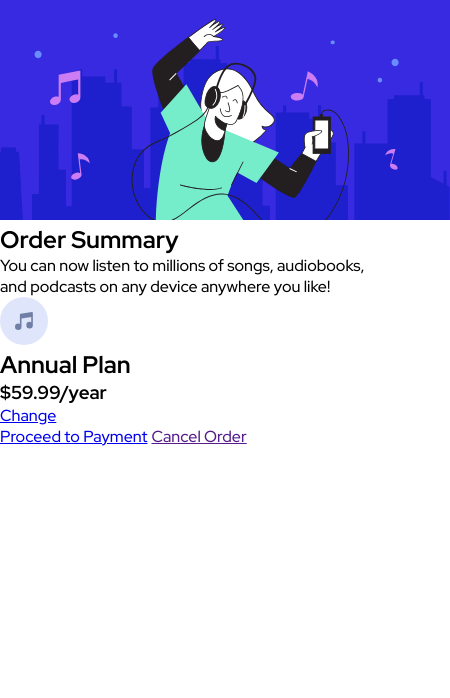
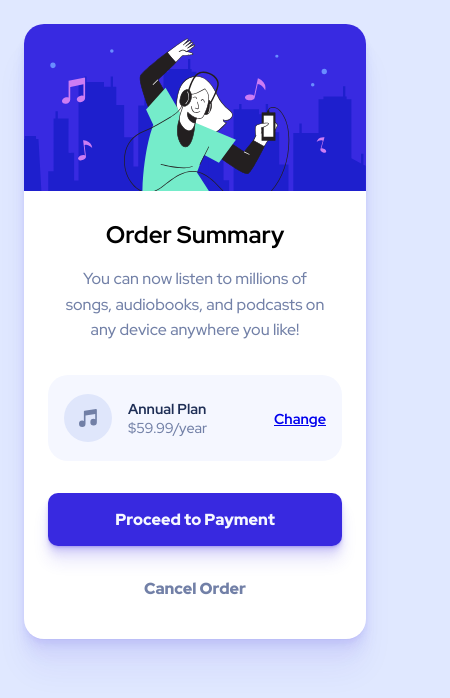
Before and after one commit to ruuen/challenge-order-summary-component, a plain HTML site: page site_dir/index.html in a window 390 px wide. Shown: the whole page, 450 px wide, since content can reach past the window. Drawn offline with Linux system fonts and the light colour scheme.

Commit message:
Style card component for mobile layouts
Still need to configure the background image before moving on to desktop layout

```diff
--- a/scss/main.scss
+++ b/scss/main.scss
@@ -1,5 +1,10 @@
 // Variables
 // Colours
+$clr-blue-vlight: hsl(225, 100%, 98%);
+$clr-blue-light: hsl(225, 100%, 94%);
+$clr-blue: hsl(245, 75%, 52%);
+$clr-blue-dark: rgb(31, 47, 86);
+$clr-blue-grey: hsl(224, 23%, 55%);
 
 // Fonts
 // Weights - 500, 700, 900
@@ -37,6 +42,101 @@ a {
 }
 
 // Main Styles
+body {
+  background-color: $clr-blue-light;
+}
+
+.page__container {
+  padding: 1.5rem;
+}
+
+.card__container {
+  background-color: #fff;
+  border-radius: 20px;
+  box-shadow: 0 1px 1px rgba($clr-blue, 0.03), 0 4px 4px rgba($clr-blue, 0.03),
+    0 8px 8px rgba($clr-blue, 0.05), 0 16px 16px rgba($clr-blue, 0.05),
+    0 32px 32px rgba($clr-blue, 0.05);
+
+  .card__image {
+    border-top-left-radius: 20px;
+    border-top-right-radius: 20px;
+    width: 100%;
+  }
+
+  .card__body:last-child {
+    margin: 0;
+  }
+}
+
+.card__body {
+  padding: 1.5rem;
+  .card__title,
+  .card__description {
+    text-align: center;
+  }
+
+  .card__description {
+    padding: 1rem 1rem 2rem 1rem;
+    font-size: 16px;
+    font-weight: 400;
+    line-height: 1.6;
+    color: $clr-blue-grey;
+  }
+
+  .card__plan {
+    display: flex;
+    flex-wrap: wrap;
+    width: 100%;
+    padding: 1.2rem 1rem;
+    margin: 0 0 2rem 0;
+    align-items: center;
+    background-color: $clr-blue-vlight;
+    border-radius: 20px;
+
+    .card__plan-details {
+      margin: 0 0 0 1rem;
+    }
+    .card__plan-title {
+      font-size: 0.9rem;
+      color: $clr-blue-dark;
+    }
+
+    .card__plan-cost {
+      font-size: 0.9rem;
+      font-weight: 500;
+      color: $clr-blue-grey;
+    }
+
+    .card__plan-btn {
+      margin: 0 0 0 auto;
+      font-size: 0.9em;
+      font-weight: 700;
+    }
+  }
+
+  .card__btn {
+    display: block;
+    text-align: center;
+    font-weight: 900;
+    text-decoration: none;
+    padding: 1rem 0;
+    margin: 0 0 1rem 0;
+    border-radius: 10px;
+    color: $clr-blue-grey;
+  }
+
+  .card__btn-primary {
+    background-color: $clr-blue;
+    color: $clr-blue-vlight;
+    box-shadow: 0 1px 1px rgba($clr-blue, 0.1), 0 2px 2px rgba($clr-blue, 0.1),
+      0 4px 4px rgba($clr-blue, 0.1), 0 8px 8px rgba($clr-blue, 0.1),
+      0 16px 16px rgba($clr-blue, 0.1);
+  }
+
+  > .card__btn:last-child {
+    margin: 0;
+  }
+}
 
 // Media Queries
 @import "mediaqry";
--- a/site_dir/index.html
+++ b/site_dir/index.html
@@ -46,8 +46,10 @@
                 />
               </g>
             </svg>
-            <h2 class="card__plan-title">Annual Plan</h2>
-            <h3 class="card__plan-cost">$59.99/year</h3>
+            <div class="card__plan-details">
+              <h2 class="card__plan-title">Annual Plan</h2>
+              <h3 class="card__plan-cost">$59.99/year</h3>
+            </div>
             <a href="#" class="card__plan-btn">Change</a>
           </div>
           <a href="#" class="card__btn card__btn-primary">Proceed to Payment</a>
```
Also changed, not shown: site_dir/main.css.
